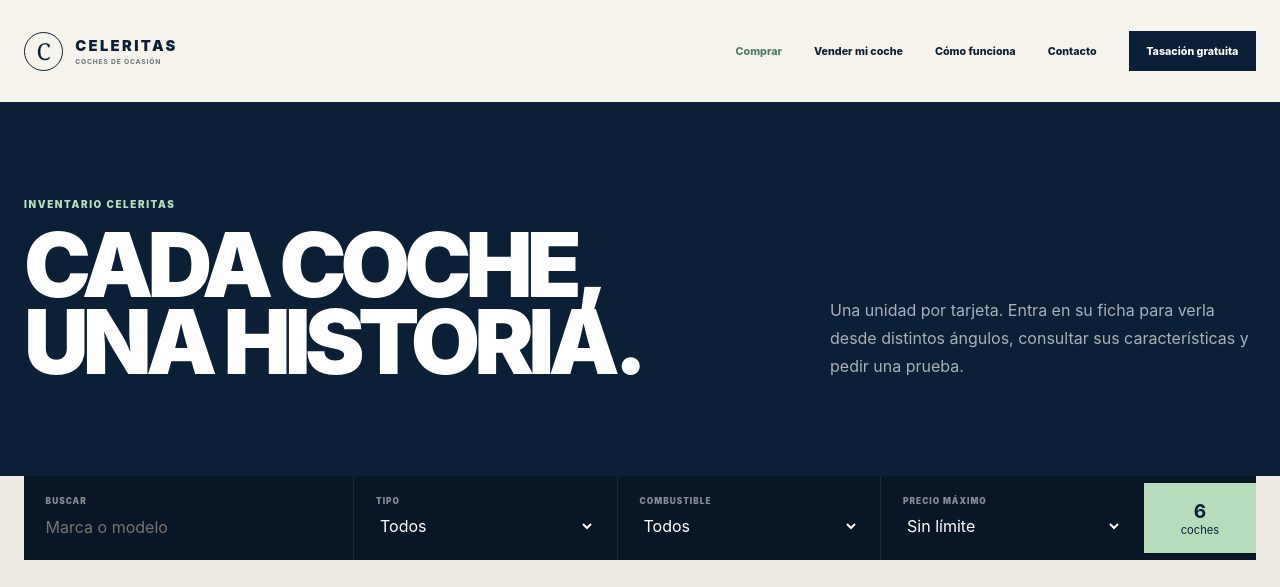
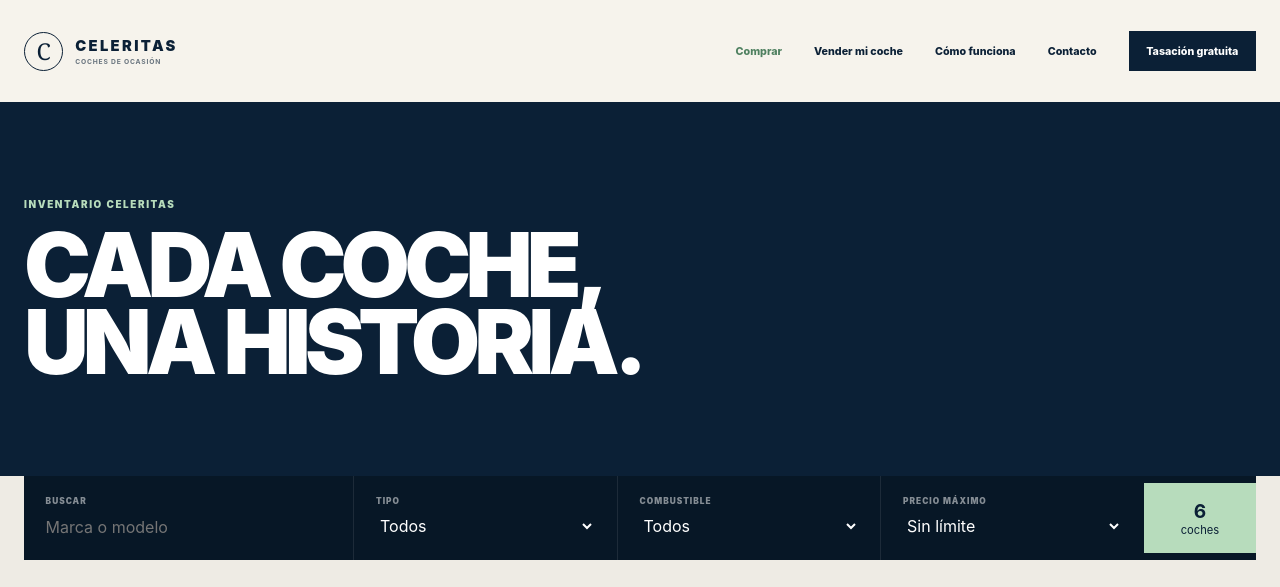
Before and after one commit to maxy2897/celeritas, a website built with Vite: page comprar.html in a window 1280 px wide. Shown: the top 587 px of the page. Built offline with nearby package versions, Linux system fonts and the light colour scheme.

Commit message:
Remove inventory helper copy

```diff
--- a/comprar.html
+++ b/comprar.html
@@ -11,7 +11,7 @@
     <header class="site-header header-light"><a class="brand" href="index.html"><span class="brand-mark">C</span><span>CELERITAS<small>Coches de ocasión</small></span></a><button class="menu-button" type="button" aria-expanded="false" aria-controls="main-nav"><span></span><span></span><span class="sr-only">Abrir menú</span></button><nav id="main-nav"><a class="active" href="comprar.html">Comprar</a><a href="vender.html">Vender mi coche</a><a href="como-funciona.html">Cómo funciona</a><a href="contacto.html">Contacto</a><a class="nav-cta" href="tasacion.html">Tasación gratuita</a></nav></header>
     <aside class="scroll-wheel" aria-hidden="true"><img src="assets/celeritas-wheel.jpeg" alt="" /><span>CELERITAS</span></aside>
     <main>
-      <section class="inventory-page-head"><div><p class="eyebrow">Inventario Celeritas</p><h1>Cada coche,<br />una historia.</h1></div><p>Una unidad por tarjeta. Entra en su ficha para verla desde distintos ángulos, consultar sus características y pedir una prueba.</p></section>
+      <section class="inventory-page-head"><div><p class="eyebrow">Inventario Celeritas</p><h1>Cada coche,<br />una historia.</h1></div></section>
       <section class="inventory-catalog">
         <div class="catalog-toolbar">
           <label><span>Buscar</span><input id="filter-search" type="search" placeholder="Marca o modelo" /></label>
```
